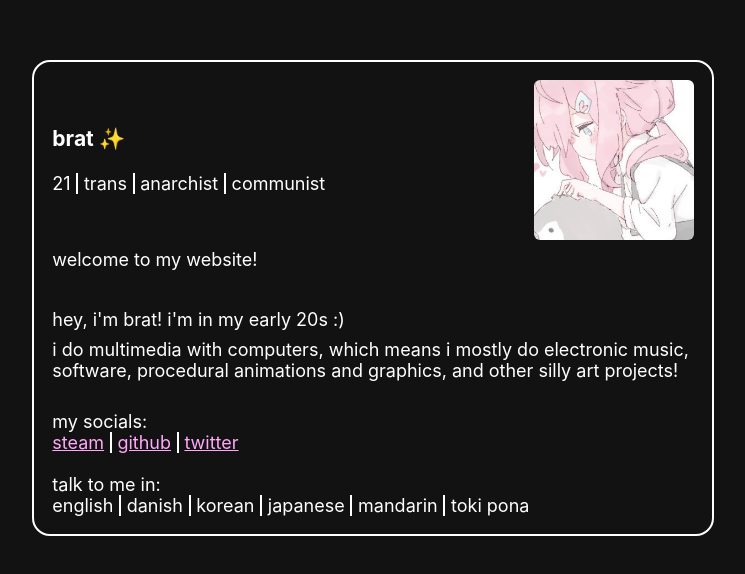
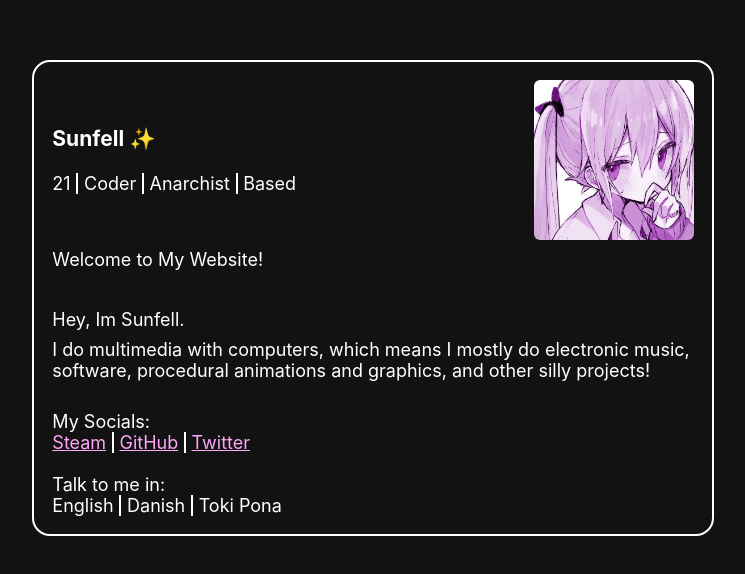
Before and after one commit to makokat/Website, a plain HTML site: page index.html in a window 1280 px wide. Shown: the part 102-676 px from the top of the page, without its empty margins (267-1012 px from the left). Drawn offline with Linux system fonts and the light colour scheme.

Commit message:
Website
Sunfells Website

```diff
--- a/index.html
+++ b/index.html
@@ -3,17 +3,13 @@
   <head>
     <meta charset="utf-8" />
 
-    <title>brat ✨</title>
+    <title>Sunfell ✨</title>
 
     <link rel="stylesheet" href="/css/layout.css" />
     <link rel="stylesheet" href="/css/style.css" />
     <meta property="og:type" content="website" />
-    <meta property="og:title" content="brat ✨" />
+    <meta property="og:title" content="Sunfell ✨" />
     <meta name="viewport" content="width=device-width, initial-scale=1.0" />
-    <meta
-      property="og:image"
-      content="https://brat.netlify.app/assets/avatar.jpg"
-    />
     <meta name="theme-color" content="#eca9cb" />
   </head>
 
@@ -22,59 +18,58 @@
       <article class="about-me">
         <header>
           <aside>
-            <h1><abbr title="brat athena som">brat ✨</abbr></h1>
+            <h1><abbr title="Sunfell">Sunfell ✨</abbr></h1>
 
             <ul id="traits" class="inline-list">
               <li id="age">21</li>
-              <li>trans</li>
-              <li>anarchist</li>
-              <li>communist</li>
+              <li>Coder</li>
+              <li>Anarchist</li>
+              <li>Based</li>
             </ul>
           </aside>
 
           <img
             class="hero-image"
-            alt="brat's profile picture"
-            src="/assets/avatar.jpg"
+            alt="Sunfell's profile picture"
+            src="/assets/pfp.jpg"
           />
         </header>
 
         <main>
-          <p>welcome to my website!</p>
+          <p>Welcome to My Website!</p>
           <br />
 
-          <p>hey, i'm brat! i'm in my early 20s :)</p>
+          <p>Hey, Im Sunfell.</p>
 
           <p>
-            i do multimedia with computers, which means i mostly do electronic
+            I do multimedia with computers, which means I mostly do electronic
             music, software, procedural animations and graphics, and other silly
-            art projects!
+            projects!
           </p>
 
           <br />
           <section>
-            my socials:
+            My Socials:
 
             <ul id="socials" class="inline-list">
               <li>
-                <a href="#"> steam </a>
+                <a href="https://steamcommunity.com/profiles/76561198324508688/"
+                  >Steam</a
+                >
               </li>
-              <li><a href="#">github</a></li>
-              <li><a href="#">twitter</a></li>
+              <li><a href="https://github.com/Sunfell">GitHub</a></li>
+              <li><a href="https://twitter.com/Sunfelle">Twitter</a></li>
             </ul>
           </section>
           <br />
 
           <section>
-            talk to me in:
+            Talk to me in:
 
             <ul id="languages" class="inline-list">
-              <li>english</li>
-              <li>danish</li>
-              <li>korean</li>
-              <li>japanese</li>
-              <li>mandarin</li>
-              <li>toki pona</li>
+              <li>English</li>
+              <li>Danish</li>
+              <li>Toki Pona</li>
             </ul>
           </section>
         </main>
```
Also changed, not shown: assets/pfp.jpg (added).
